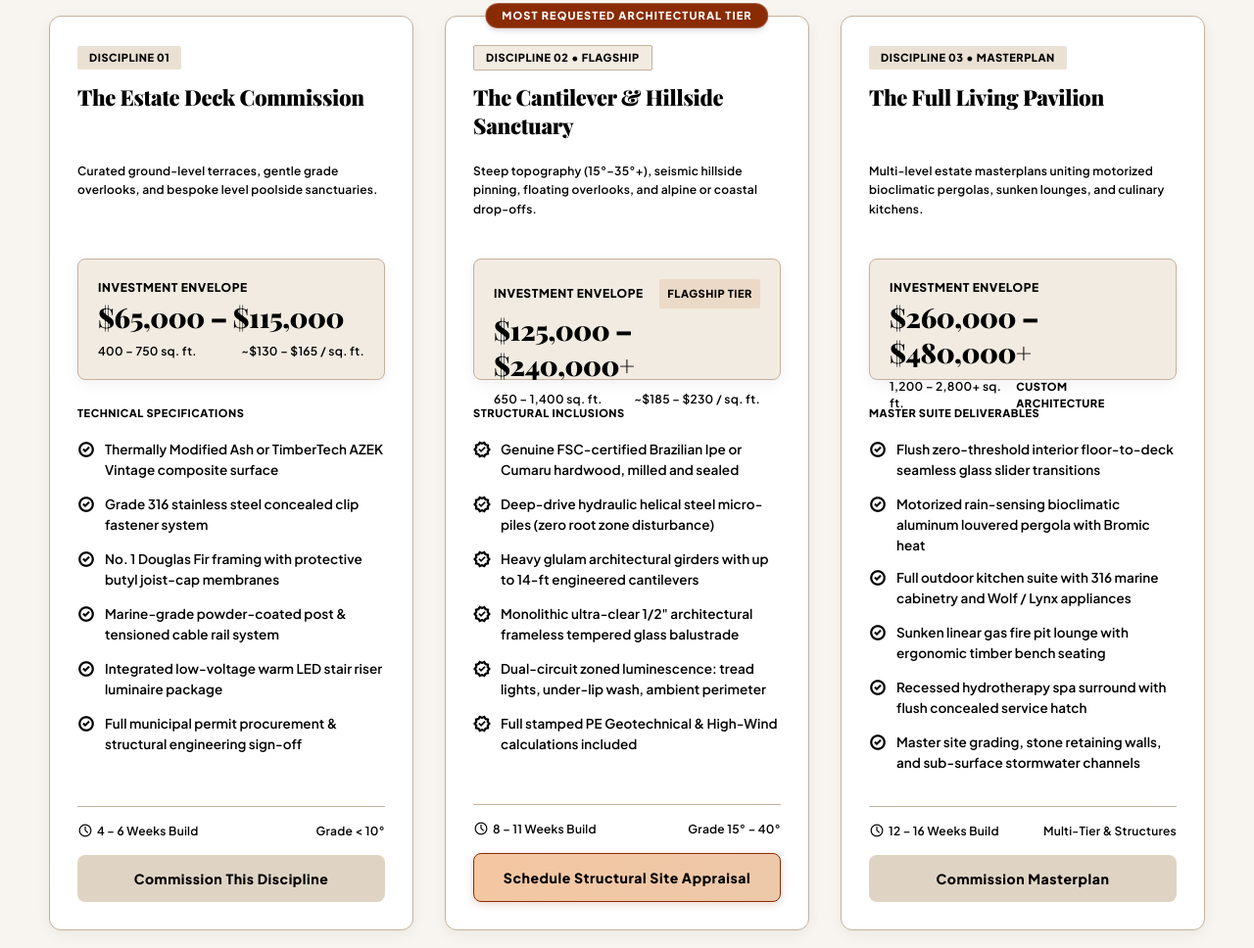
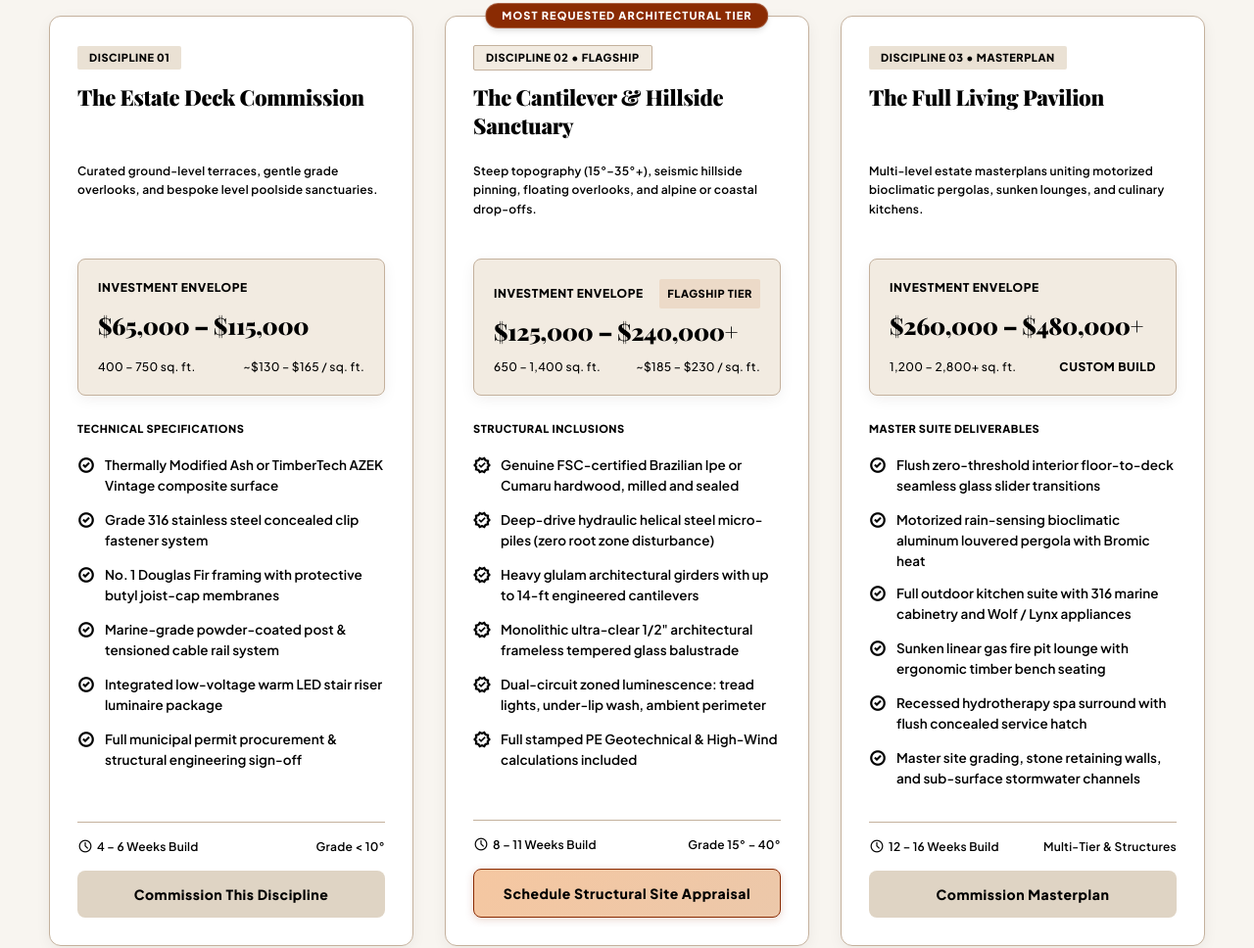
Before and after one commit to Saranya-vijaykumar/timber_terra, a website: page pricing.html in a window 1280 px wide. Shown: the part 758-1726 px from the top of the page at 98% size. Drawn offline with nearby package versions, Linux system fonts and the light colour scheme; a web font is replaced by a local one.

Commit message:
fix(layout): resolve text wrap and overlapping alignment issue in pricing investment boxes

```diff
--- a/pricing.html
+++ b/pricing.html
@@ -1888,12 +1888,12 @@ tailwind.config = {
       <h3 class="font-headline-md text-headline-md text-primary mb-2 min-h-[64px] sm:min-h-[72px] flex items-start">The Estate Deck Commission</h3>
       <p class="font-caption text-caption text-on-surface-variant leading-relaxed min-h-[54px] sm:min-h-[60px]">Curated ground-level terraces, gentle grade overlooks, and bespoke level poolside sanctuaries.</p>
     </div>
-    <div class="p-4 sm:p-5 rounded-lg bg-surface-container-low mb-6 h-[124px] flex flex-col justify-between border border-surface-container-high/60 shadow-sm">
+    <div class="p-4 sm:p-5 rounded-lg bg-surface-container-low mb-6 min-h-[140px] flex flex-col justify-between border border-surface-container-high/60 shadow-sm">
       <p class="font-caption text-caption text-secondary uppercase font-semibold tracking-wider">Investment Envelope</p>
-      <p class="font-headline-lg text-headline-lg text-primary my-1 font-bold font-mono tracking-tight">$65,000 – $115,000</p>
+      <p class="text-xl sm:text-2xl lg:text-[22px] xl:text-2xl font-display font-bold text-primary my-1 tracking-tight whitespace-nowrap">$65,000 – $115,000</p>
       <div class="flex items-center justify-between font-caption text-caption text-on-surface-variant pt-1 tracking-wide">
-        <span class="font-mono">400 – 750 sq. ft.</span>
-        <span class="font-mono">~$130 – $165 / sq. ft.</span>
+        <span class="font-mono text-xs">400 – 750 sq. ft.</span>
+        <span class="font-mono text-xs">~$130 – $165 / sq. ft.</span>
       </div>
     </div>
     <div class="space-y-4 mb-8">
@@ -1951,15 +1951,15 @@ tailwind.config = {
       <h3 class="font-headline-md text-headline-md text-primary mb-2 min-h-[64px] sm:min-h-[72px] flex items-start">The Cantilever &amp; Hillside Sanctuary</h3>
       <p class="font-caption text-caption text-on-surface-variant leading-relaxed min-h-[54px] sm:min-h-[60px]">Steep topography (15°–35°+), seismic hillside pinning, floating overlooks, and alpine or coastal drop-offs.</p>
     </div>
-    <div class="p-4 sm:p-5 rounded-lg bg-surface-container-low mb-6 h-[124px] flex flex-col justify-between border-2 border-secondary/60 shadow-sm relative">
+    <div class="p-4 sm:p-5 rounded-lg bg-surface-container-low mb-6 min-h-[140px] flex flex-col justify-between border-2 border-secondary/60 shadow-sm relative">
       <div class="flex items-center justify-between">
         <p class="font-caption text-caption text-secondary uppercase font-bold tracking-wider">Investment Envelope</p>
         <span class="text-[10px] sm:text-[11px] font-bold uppercase tracking-wider px-2 py-0.5 rounded bg-secondary/15 text-secondary">Flagship Tier</span>
       </div>
-      <p class="font-headline-lg text-headline-lg text-primary my-1 font-bold font-mono tracking-tight">$125,000 – $240,000+</p>
+      <p class="text-xl sm:text-2xl lg:text-[22px] xl:text-2xl font-display font-bold text-primary my-1 tracking-tight whitespace-nowrap">$125,000 – $240,000+</p>
       <div class="flex items-center justify-between font-caption text-caption text-on-surface-variant pt-1 tracking-wide">
-        <span class="font-mono">650 – 1,400 sq. ft.</span>
-        <span class="font-mono">~$185 – $230 / sq. ft.</span>
+        <span class="font-mono text-xs">650 – 1,400 sq. ft.</span>
+        <span class="font-mono text-xs">~$185 – $230 / sq. ft.</span>
       </div>
     </div>
     <div class="space-y-4 mb-8">
@@ -2013,12 +2013,12 @@ tailwind.config = {
       <h3 class="font-headline-md text-headline-md text-primary mb-2 min-h-[64px] sm:min-h-[72px] flex items-start">The Full Living Pavilion</h3>
       <p class="font-caption text-caption text-on-surface-variant leading-relaxed min-h-[54px] sm:min-h-[60px]">Multi-level estate masterplans uniting motorized bioclimatic pergolas, sunken lounges, and culinary kitchens.</p>
     </div>
-    <div class="p-4 sm:p-5 rounded-lg bg-surface-container-low mb-6 h-[124px] flex flex-col justify-between border border-surface-container-high/60 shadow-sm">
+    <div class="p-4 sm:p-5 rounded-lg bg-surface-container-low mb-6 min-h-[140px] flex flex-col justify-between border border-surface-container-high/60 shadow-sm">
       <p class="font-caption text-caption text-secondary uppercase font-semibold tracking-wider">Investment Envelope</p>
-      <p class="font-headline-lg text-headline-lg text-primary my-1 font-bold font-mono tracking-tight">$260,000 – $480,000+</p>
+      <p class="text-xl sm:text-2xl lg:text-[22px] xl:text-2xl font-display font-bold text-primary my-1 tracking-tight whitespace-nowrap">$260,000 – $480,000+</p>
       <div class="flex items-center justify-between font-caption text-caption text-on-surface-variant pt-1 tracking-wide">
-        <span class="font-mono">1,200 – 2,800+ sq. ft.</span>
-        <span class="tracking-wider uppercase text-[11px] font-semibold text-secondary">Custom Architecture</span>
+        <span class="font-mono text-xs">1,200 – 2,800+ sq. ft.</span>
+        <span class="tracking-wider uppercase text-xs font-semibold text-secondary">Custom Build</span>
       </div>
     </div>
     <div class="space-y-4 mb-8">
@@ -2410,7 +2410,7 @@ tailwind.config = {
 </div>
 <div class="p-4 rounded-lg bg-surface-container-low mt-auto border border-surface-container-high/50">
 <p class="font-caption text-caption text-secondary uppercase font-bold tracking-wider">Investment Envelope</p>
-<p class="font-headline-lg text-headline-lg text-primary my-1 font-bold font-mono tracking-tight">$65,000 – $115,000</p>
+<p class="text-xl sm:text-2xl font-display font-bold text-primary my-1 tracking-tight whitespace-nowrap">$65,000 – $115,000</p>
 <div class="flex items-center justify-between font-caption text-caption text-on-surface-variant pt-2 tracking-wide font-mono">
 <span>400 – 750 sq. ft.</span>
 <span>~$130 – $165 / sq. ft.</span>
@@ -2433,7 +2433,7 @@ tailwind.config = {
 </div>
 <div class="p-4 rounded-lg bg-surface-container-low mt-auto border border-surface-container-high/50">
 <p class="font-caption text-caption text-secondary uppercase font-bold tracking-wider">Investment Envelope</p>
-<p class="font-headline-lg text-headline-lg text-primary my-1 font-bold font-mono tracking-tight">$18,000 – $45,000</p>
+<p class="text-xl sm:text-2xl font-display font-bold text-primary my-1 tracking-tight whitespace-nowrap">$18,000 – $45,000</p>
 <div class="flex items-center justify-between font-caption text-caption text-on-surface-variant pt-2 tracking-wide font-mono">
 <span>8 – 18 Helical Piers</span>
 <span>~$1,800 – $2,400 / pier</span>
@@ -2456,7 +2456,7 @@ tailwind.config = {
 </div>
 <div class="p-4 rounded-lg bg-surface-container-low mt-auto border border-surface-container-high/50">
 <p class="font-caption text-caption text-secondary uppercase font-bold tracking-wider">Investment Envelope</p>
-<p class="font-headline-lg text-headline-lg text-primary my-1 font-bold font-mono tracking-tight">$260,000 – $480,000+</p>
+<p class="text-xl sm:text-2xl font-display font-bold text-primary my-1 tracking-tight whitespace-nowrap">$260,000 – $480,000+</p>
 <div class="flex items-center justify-between font-caption text-caption text-on-surface-variant pt-2 tracking-wide font-mono">
 <span>1,200 – 2,800+ sq. ft.</span>
 <span class="tracking-wider uppercase text-[11px] font-semibold text-secondary">Custom Architecture</span>
```
